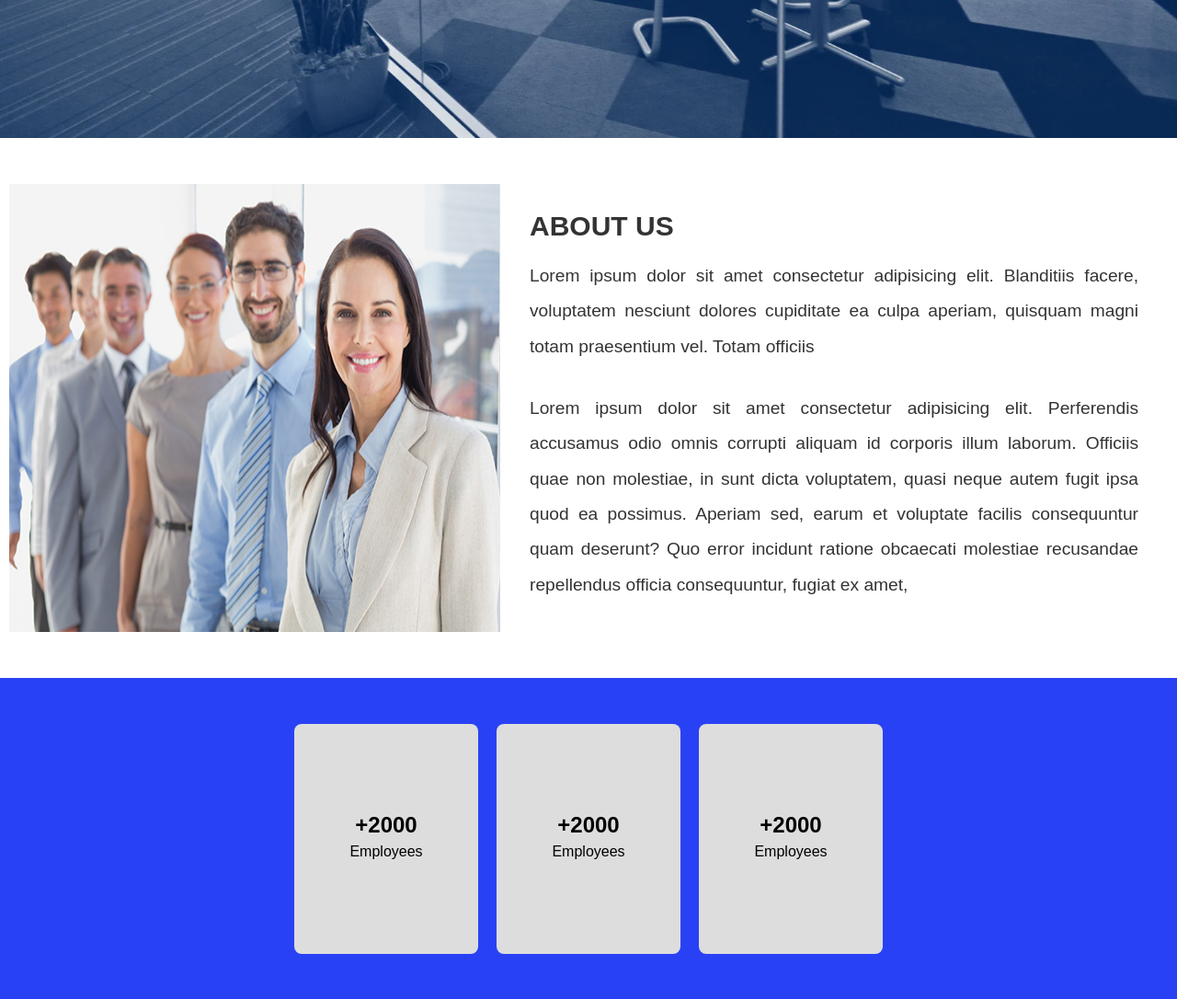
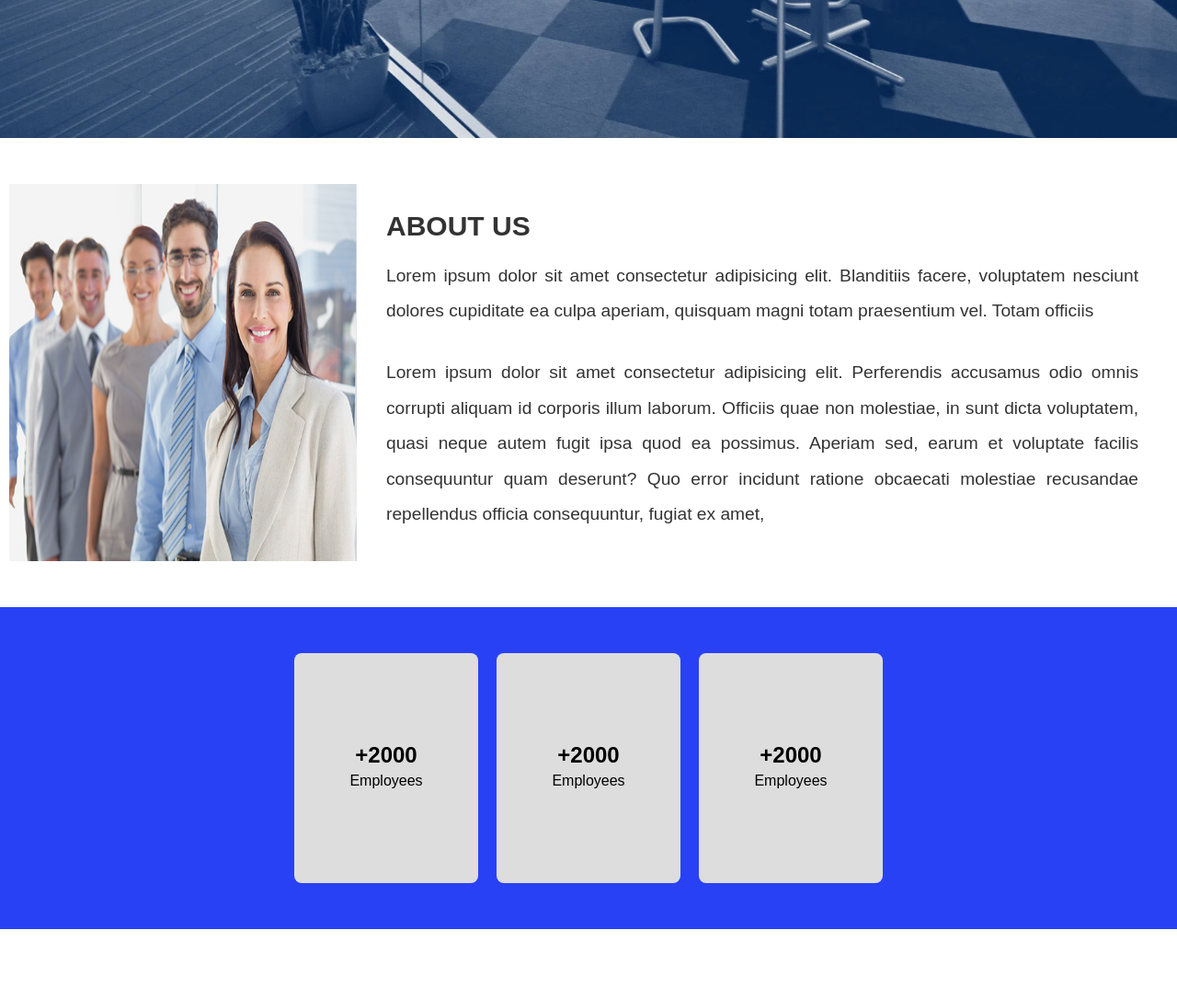
Before and after one commit to Tapolino/TGS-KELOMPOK-WEB, a PHP site: page / in a window 1280 px wide. Shown: the part 650-1736 px from the top of the page at 92% size. Run offline with PHP 8.4, Linux system fonts and the light colour scheme.

Commit message:
Update style.css

```diff
--- a/01 - Company Profile/style.css
+++ b/01 - Company Profile/style.css
@@ -88,17 +88,21 @@ header p {
     padding: 50px 10px;
 }
 
+.about img {
+    width: 30%;
+    height: auto;
+}
 
-.about .content-about {
+.content-about {
     padding: 2rem;
 }
 
-.about h2 {
+.content-about h2 {
     font-size: 30px;
     margin-bottom: 20px;
 }
 
-.about p {
+.content-about p {
     text-align: justify;
     line-height: 2;
     font-size: 1.2em;
```
